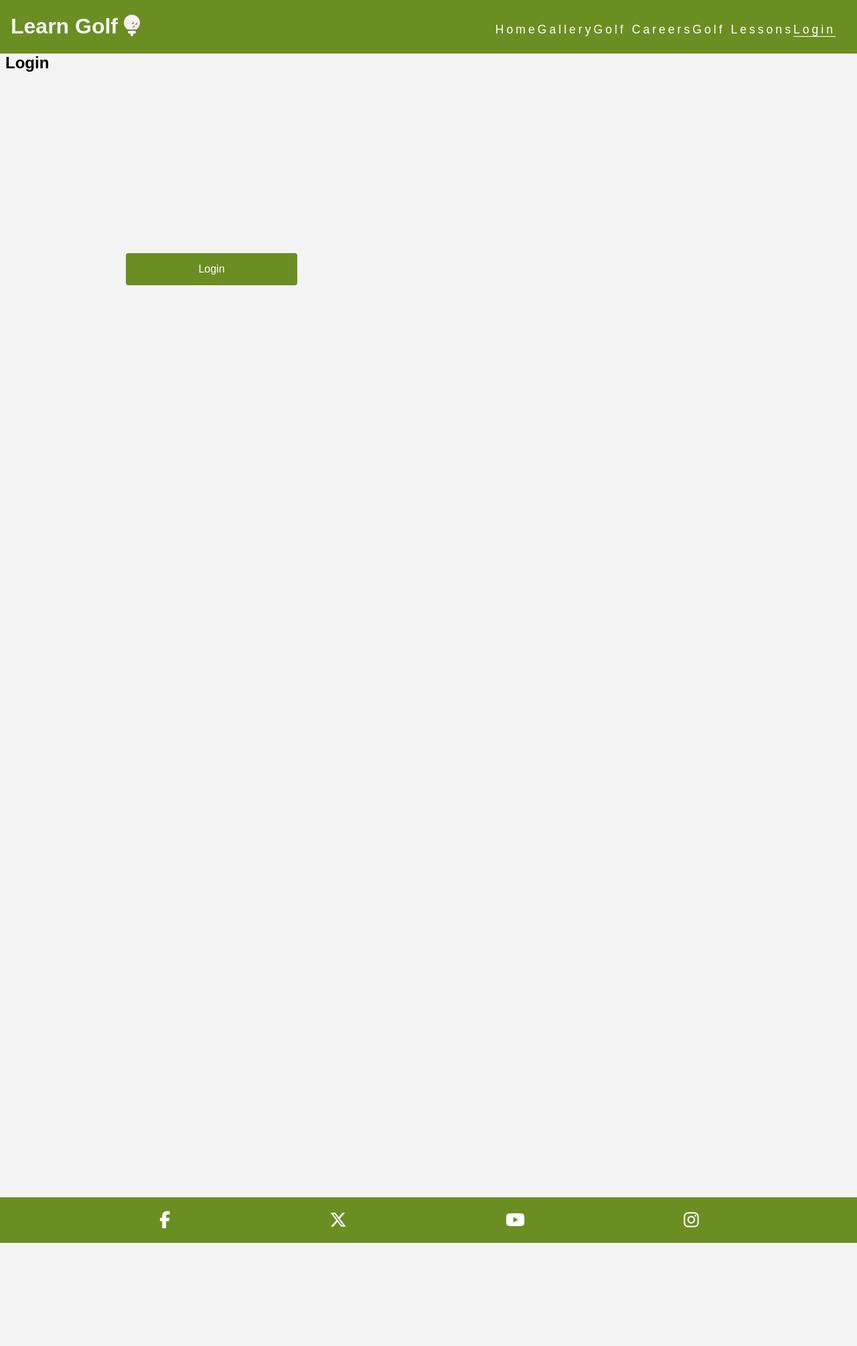
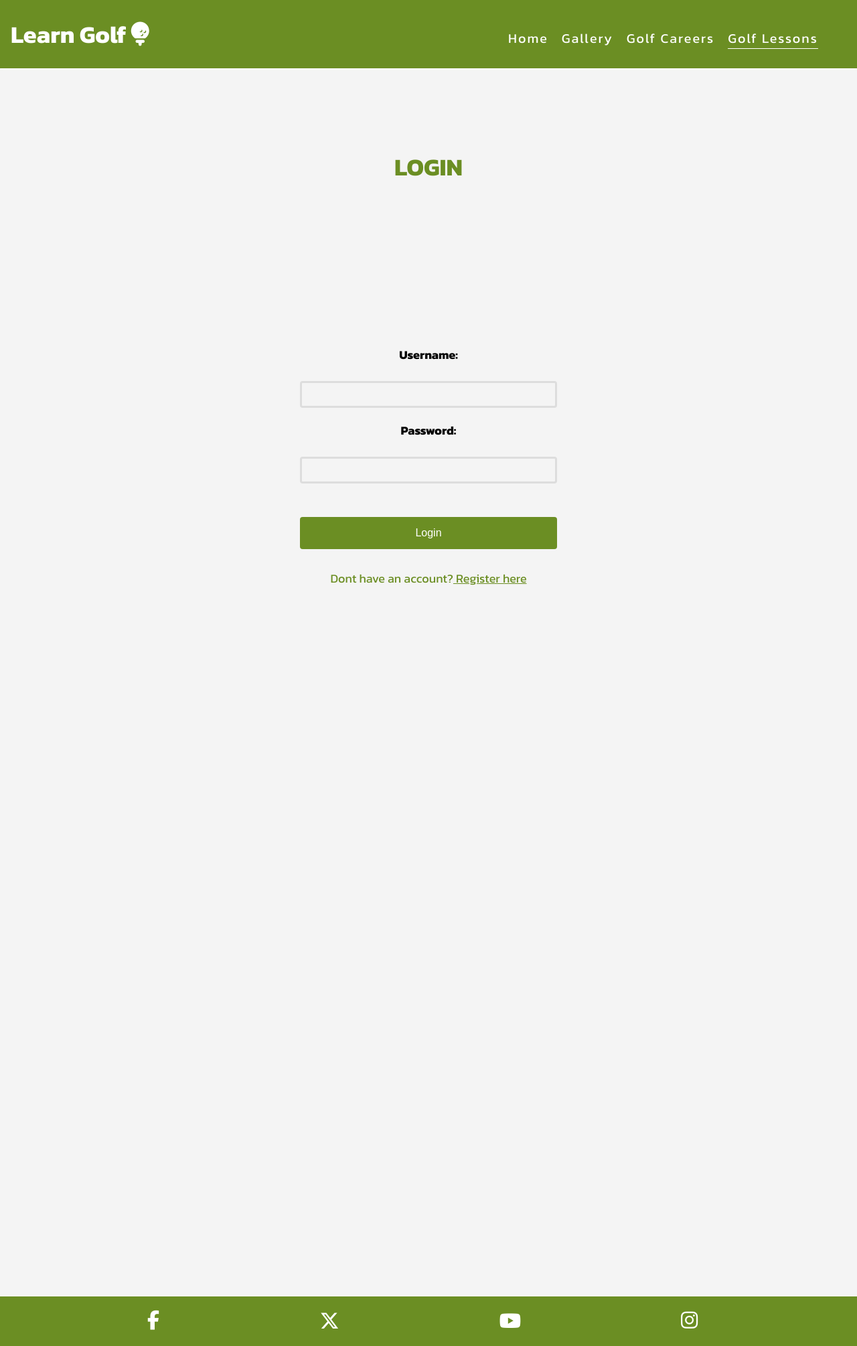
Before and after one commit to Code-Institute-Submissions/learn_golf_booking, a Django app: page /accounts/login/ in a window 1280 px wide. Shown: the whole page at 67% size. Before the commit the page ends 1856 px from the top, so only its background shows below. Run offline with Django 5.2, Linux system fonts and the light colour scheme; some libraries are stand-ins or nearby versions.

```diff
--- a/accounts/forms.py
+++ b/accounts/forms.py
@@ -3,7 +3,7 @@ from django.contrib.auth.forms import UserCreationForm, AuthenticationForm
 from django.contrib.auth.models import User
 
 class SignUpForm(UserCreationForm):
-    email = forms.EmailField(max_length=200, help_text='Required')
+    email = forms.EmailField(max_length=200)
 
     class Meta:
         model = User
--- a/accounts/templates/accounts/login.html
+++ b/accounts/templates/accounts/signin.html
@@ -9,27 +9,35 @@
 </head>
 <body>
     <header>
-        <a href="book_lessons.html">
+        <a href="{% url 'book_lessons' %}">
             <h1 id="logo">Learn Golf <i class="fa-solid fa-golf-ball-tee"></i></h1>
         </a>
         <input type="checkbox" id="nav-toggle" name="nav-toggle">
         <label for="nav-toggle" class="nav-toggle-label"><i class="fa-solid fa-bars"></i></label>
         <nav>
             <ul id="menu">
-                <li><a href="" >Home</a></li>
-                <li><a href="">Gallery</a></li>
-                <li><a href="">Golf Careers</a></li>
-                <li><a href="book_lessons.html">Golf Lessons</a></li>
-                <li><a href="login.html" class="active">Login</a></li>
+                <li>Home</li>
+                <li>Gallery</li>
+                <li>Golf Careers</li>
+                <li><a href="{% url 'book_lessons' %}" class="active">Golf Lessons</a></li>
             </ul>
         </nav>
     </header>
     <div class="login-container">
-        <h2>Login</h2>
-        <form method="post">
+        <h1 id="login">Login</h1>
+        <form method="post" action="{% url 'login' %}" class="details">
             {% csrf_token %}
-            {{ form.as_p }}
-            <button type="submit">Login</button>
+            {{ form.non_field_errors }}
+            <div>
+                <label for="{{ form.username.id_for_label }}">Username:</label>
+                {{ form.username }}
+            </div>
+            <div>
+                <label for="{{ form.password.id_for_label }}">Password:</label>
+                {{ form.password }}
+            </div>
+            <button type="submit" class="details">Login</button>
+            <p class="register-account">Dont have an account?<a href="{% url 'register' %}" class="register-account">   Register here</a></p>
         </form>
     </div>
     <footer>
--- a/accounts/urls.py
+++ b/accounts/urls.py
@@ -1,9 +1,8 @@
 from django.urls import path
 from . import views
 
-
 urlpatterns = [
-    path('login/', views.signin, name='signin'),
+    path('login/', views.signin, name='login'),
     path('register/', views.register, name='register'),
-    path('logout/', views.signout, name='signout'),
+    path('logout/', views.signout, name='logout'),
 ]
--- a/accounts/views.py
+++ b/accounts/views.py
@@ -1,20 +1,18 @@
 from django.shortcuts import render, redirect
 from django.contrib.auth import authenticate, login, logout
-from django.contrib.auth.forms import UserCreationForm
-from django.http import HttpResponse
+from django.contrib.auth.forms import UserCreationForm, AuthenticationForm
+from .forms import SignUpForm, LoginForm
 
 def signin(request):
     if request.method == 'POST':
-        username = request.POST['username']
-        password = request.POST['password']
-        user = authenticate(request, username=username, password=password)
-        if user is not None:
+        form = LoginForm(data=request.POST)
+        if form.is_valid():
+            user = form.get_user()
             login(request, user)
-            return redirect('booking:booking_home')
-        else:
-            return render(request, 'accounts/login.html', {'error': 'Invalid username or password'})
+            return redirect('book_lessons')
     else:
-        return render(request, 'accounts/login.html')
+        form = LoginForm()
+    return render(request, 'accounts/signin.html', {'form': form})
 
 def register(request):
     if request.method == 'POST':
--- a/codestar/settings.py
+++ b/codestar/settings.py
@@ -46,6 +46,10 @@ INSTALLED_APPS = [
     'lessons',
     'accounts',
 ]
+
+AUTH_USER_MODEL = 'auth.User'
+LOGIN_REDIRECT_URL = 'home'
+LOGOUT_REDIRECT_URL = 'home'
 
 MIDDLEWARE = [
     'django.middleware.security.SecurityMiddleware',
--- a/codestar/urls.py
+++ b/codestar/urls.py
@@ -16,11 +16,9 @@ Including another URLconf
 """
 from django.contrib import admin
 from django.urls import path, include
-from lessons import views
 
 urlpatterns = [
+    path('admin/', admin.site.urls),
+    path('accounts/', include('accounts.urls')),
     path('lessons/', include('lessons.urls')),
-    path('admin/', admin.site.urls),
-    path('', views.book_lessons, name='book_lessons'),
-    path('accounts/', include('accounts.urls')),
 ]
--- a/lessons/admin.py
+++ b/lessons/admin.py
@@ -1,7 +1,3 @@
-from django.contrib import admin
-
-# Register your models here.
-
 from django.contrib import admin
 from .models import Booking
 
--- a/lessons/urls.py
+++ b/lessons/urls.py
@@ -4,5 +4,4 @@ from . import views
 urlpatterns = [
     path('book/', views.book_lessons, name='book_lessons'),
     path('success/', views.success, name='success'),
-
 ]
--- a/static/css/style.css
+++ b/static/css/style.css
@@ -1,13 +1,16 @@
+@import url('https://fonts.googleapis.com/css2?family=Kanit:wght@400;700&display=swap');
+
 * {
     box-sizing: border-box;
 }
 
 body {
-    font-family: Arial, sans-serif;
+    font-family: 'kanit', sans-serif;
     padding: 0;
     background-color: #f4f4f4;
     margin: 0;
     min-height: 100vh;
+    font-size: large;
 }
 
 .container {
@@ -19,16 +22,11 @@ body {
     box-shadow: 0 0 10px rgba(0, 0, 0, 0.1);
 }
 
-h1 {
-    color: #f4f4f4;
-
-}
-
 form {
     display: flex;
     flex-direction: column;
     min-height: 100vh;
-    margin: 120px 8px;
+    margin: 100px 8px;
     padding-top: 120px;
 }
 
@@ -43,11 +41,24 @@ label {
 }
 
 input, select {
-    width: 40vw;
-    padding: 8px;
+    width: 30vw;
+    padding: 6px;
+    margin-top: 6px;
     box-sizing: border-box;
     border: 1px solid #ddd;
+    border-width: 3px;
     border-radius: 4px;
+    height: 40px;
+    font-size: large;
+    background: transparent;
+    color: white;
+}
+
+.register-account {
+    color:olivedrab;
+    align-self: center;
+    padding: 0;
+    margin: 30px 0;
 }
 
 button {
@@ -58,13 +69,38 @@ button {
     border-radius: 4px;
     cursor: pointer;
     font-size: 16px;
-    width: 20vw;
-    margin-top: 30px;
-    margin-left: 180px;
+    margin-top: 50px;
+    width: 30vw;
+    align-self: center;
 }
 
 button:hover {
     background-color: darkolivegreen;
+}
+#submit-booking {
+    padding: 15px 15px;
+    background-color: olivedrab;
+    color: #fff;
+    border: none;
+    border-radius: 4px;
+    cursor: pointer;
+    font-size: 16px;
+    margin-top: 50px;
+    margin-left: 140px;
+    width: 30vw;
+    align-self: start;
+}
+
+ul {
+    list-style-type: none;
+}
+
+li{
+    padding-right: 20px;
+}
+
+a {
+    color: white;
 }
 
 .error {
@@ -105,8 +141,28 @@ p {
     background-position: 70%;
     flex-grow: 1;
 }
+/* Accounts */
+
+h1 {
+    color: olivedrab;
+}
+.details {
+    text-align: center;
+}
+label {
+    margin: 20px;
+}
+
+#login {
+    text-align: center;
+    margin-top: 120px;
+    text-transform: uppercase;
+}
 /* Header */
 
+#logo {
+    color: white
+}
 header {
     background-color: olivedrab;
     padding: 0 1rem;
@@ -120,6 +176,7 @@ header {
 header a {
     text-decoration: none;
     color: inherit;
+    margin-right: 6px;
 }
 
 nav {
@@ -146,7 +203,7 @@ ul {
 }
 #menu {
     font-size: 110%;
-    letter-spacing: 4px;
+    letter-spacing: 2px;
     list-style-type: none;
     color: #ffffff;
     display: inline-flex;
@@ -154,6 +211,12 @@ ul {
 #menu > li {
     margin-bottom: 1em;
 }
+.active{
+    border-bottom: 1px solid #ffffff;
+}
+
+/* Footer */
+
 #socials {
     text-align: center;
     padding: 20px 0;
@@ -174,9 +237,6 @@ footer {
 h2 {
     margin: 0 8px;
 }
-.active{
-    border-bottom: 1px solid #ffffff;
-}
 @media screen and (min-width: 1200px) {
     nav {
         display: block;
```
Also changed, not shown: accounts/static/css/style.css (deleted, +0 -82 lines), accounts/templates/accounts/register.html (+8 -6 lines), lessons/forms.py (+11 -2 lines), lessons/models.py (+3 -5 lines), lessons/templates/lessons/book_lessons.html (+7 -8 lines), lessons/templates/lessons/success.html (+4 -4 lines), lessons/views.py (+8 -18 lines).
